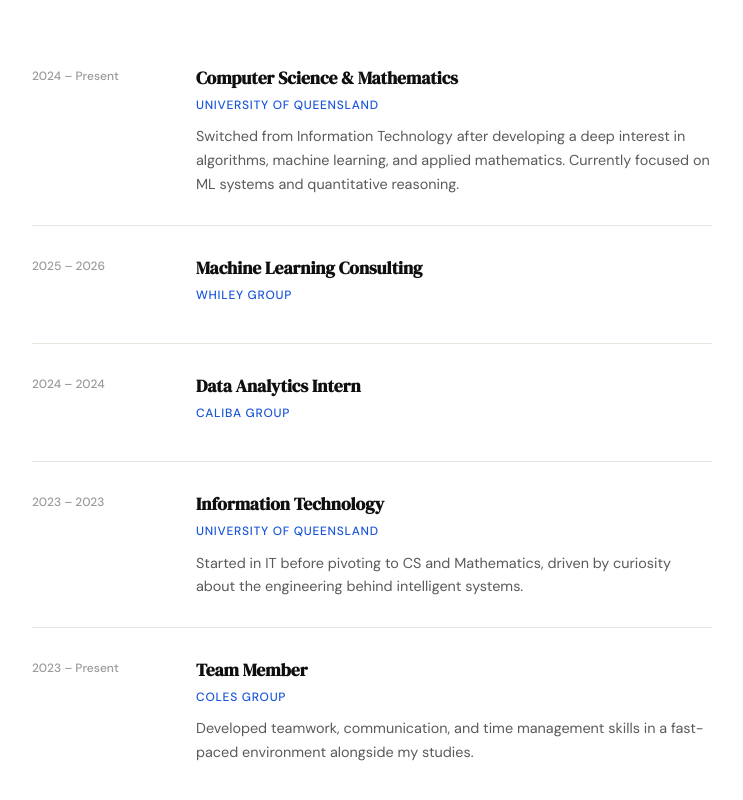
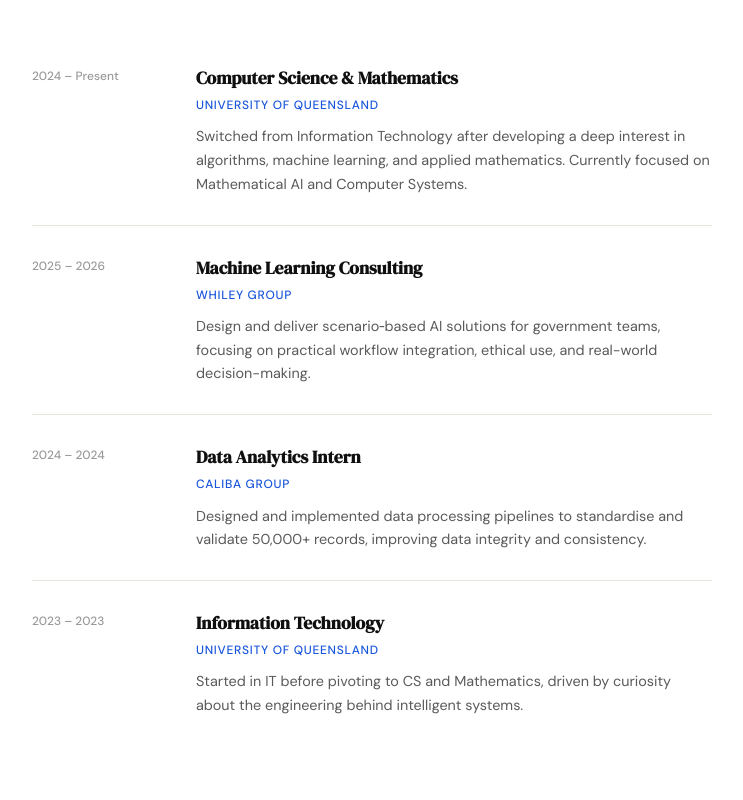
Before and after one commit to farhaan-r/Personal-Portfolio, a Next.js app in the folder portfolio/: page /about in a window 1280 px wide. Shown: the part 1140-1940 px from the top of the page, without its empty margins (90-833 px from the left). Built offline with nearby package versions, Linux system fonts and the light colour scheme.

Commit message:
updated relevant experience and education

```diff
--- a/portfolio/src/app/about/page.tsx
+++ b/portfolio/src/app/about/page.tsx
@@ -12,31 +12,25 @@
     year: "2024 – Present",
     title: "Computer Science & Mathematics",
     org: "University of Queensland",
-    desc: "Switched from Information Technology after developing a deep interest in algorithms, machine learning, and applied mathematics. Currently focused on ML systems and quantitative reasoning.",
+    desc: "Switched from Information Technology after developing a deep interest in algorithms, machine learning, and applied mathematics. Currently focused on Mathematical AI and Computer Systems.",
   },
   {
     year: "2025 – 2026",
     title: "Machine Learning Consulting",
     org: "Whiley Group",
-    desc: "",
+    desc: "Design and deliver scenario‐based AI solutions for government teams, focusing on practical workflow integration, ethical use, and real-world decision-making. ",
   },
   {
     year: "2024 – 2024",
     title: "Data Analytics Intern",
     org: "Caliba Group",
-    desc: "",
+    desc: "Designed and implemented data processing pipelines to standardise and validate 50,000+ records, improving data integrity and consistency.",
   },
   {
     year: "2023 – 2023",
     title: "Information Technology",
     org: "University of Queensland",
     desc: "Started in IT before pivoting to CS and Mathematics, driven by curiosity about the engineering behind intelligent systems.",
-  },
-  {
-    year: "2023 – Present",
-    title: "Team Member",
-    org: "Coles Group",
-    desc: "Developed teamwork, communication, and time management skills in a fast-paced environment alongside my studies.",
   },
 ];
 
```
